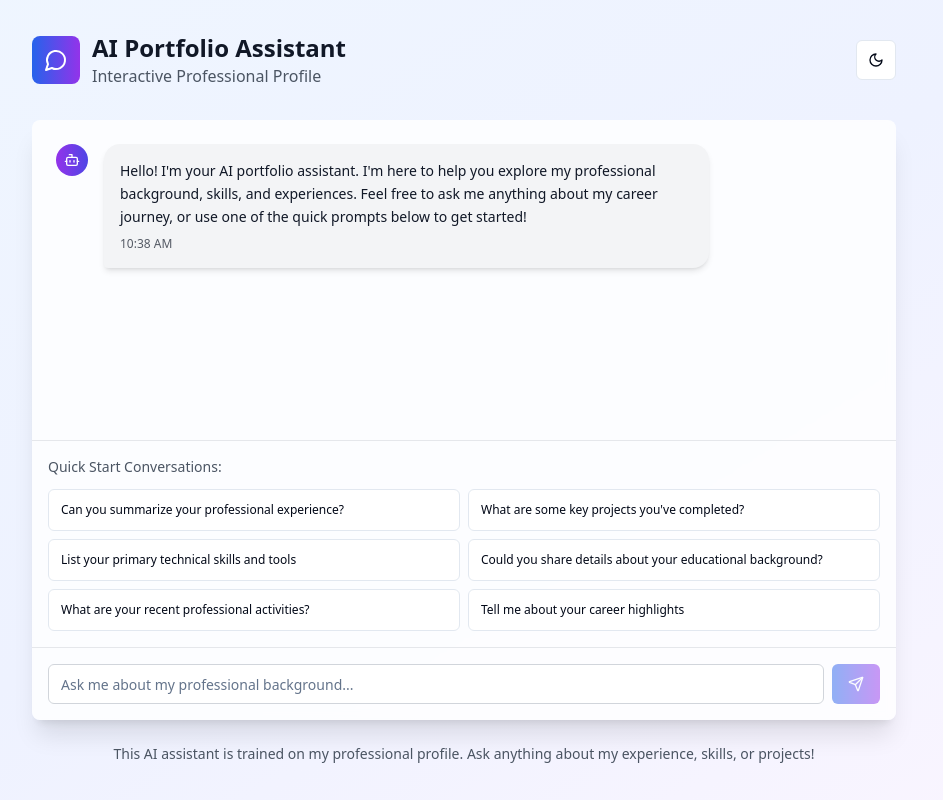
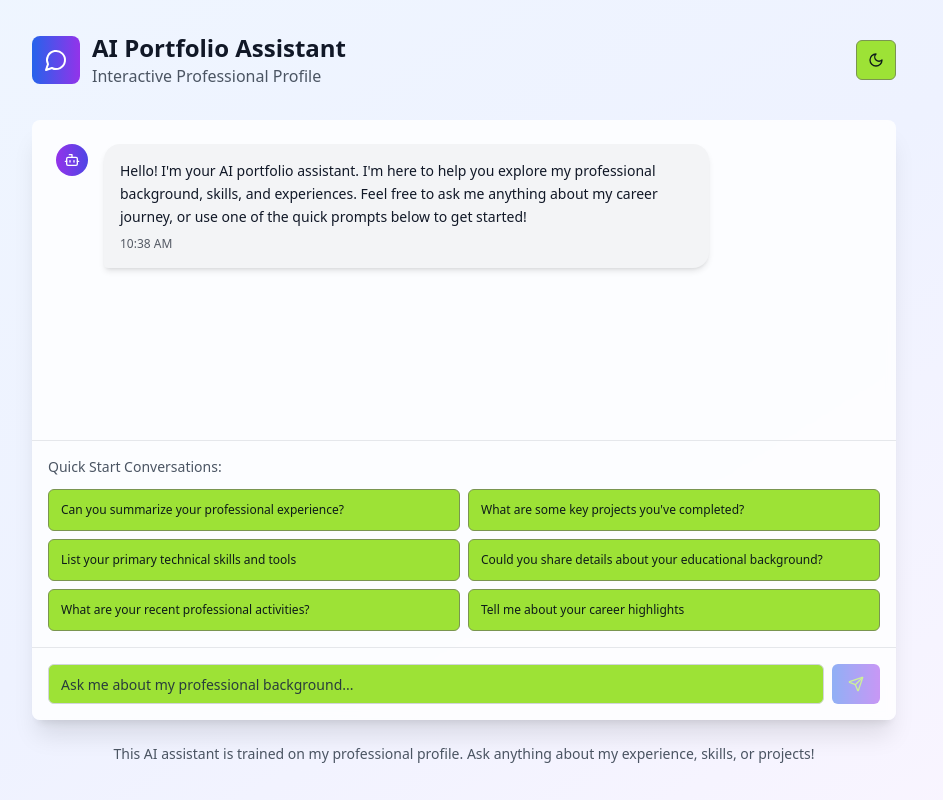
Before and after one commit to advaith-1212/RAG-Portfolio-, a React (Vite) app: page / in a window 1280 px wide. Shown: the whole page, without its empty margins (176-1119 px from the left). Built offline with nearby package versions, Linux system fonts and the light colour scheme.

Commit message:
Apply new color scheme
Update background and foreground colors for improved accessibility.

```diff
--- a/src/index.css
+++ b/src/index.css
@@ -1,86 +1,85 @@
-
 @tailwind base;
 @tailwind components;
 @tailwind utilities;
 
 @layer base {
   :root {
-    --background: 0 0% 100%;
-    --foreground: 222.2 84% 4.9%;
+    --background: 84 75% 55%; /* #54C2BB converted to HSL */
+    --foreground: 175 30% 8%; /* #0E1B1A converted to HSL */
 
-    --card: 0 0% 100%;
-    --card-foreground: 222.2 84% 4.9%;
+    --card: 84 75% 55%;
+    --card-foreground: 175 30% 8%;
 
-    --popover: 0 0% 100%;
-    --popover-foreground: 222.2 84% 4.9%;
+    --popover: 84 75% 55%;
+    --popover-foreground: 175 30% 8%;
 
-    --primary: 222.2 47.4% 11.2%;
-    --primary-foreground: 210 40% 98%;
+    --primary: 175 30% 8%;
+    --primary-foreground: 84 75% 55%;
 
-    --secondary: 210 40% 96.1%;
-    --secondary-foreground: 222.2 47.4% 11.2%;
+    --secondary: 84 50% 65%;
+    --secondary-foreground: 175 30% 8%;
 
-    --muted: 210 40% 96.1%;
-    --muted-foreground: 215.4 16.3% 46.9%;
+    --muted: 84 40% 70%;
+    --muted-foreground: 175 20% 20%;
 
-    --accent: 210 40% 96.1%;
-    --accent-foreground: 222.2 47.4% 11.2%;
+    --accent: 84 60% 60%;
+    --accent-foreground: 175 30% 8%;
 
     --destructive: 0 84.2% 60.2%;
-    --destructive-foreground: 210 40% 98%;
+    --destructive-foreground: 84 75% 55%;
 
-    --border: 214.3 31.8% 91.4%;
-    --input: 214.3 31.8% 91.4%;
-    --ring: 222.2 84% 4.9%;
+    --border: 84 30% 45%;
+    --input: 84 30% 45%;
+    --ring: 175 30% 8%;
 
     --radius: 0.5rem;
 
-    --sidebar-background: 0 0% 98%;
-    --sidebar-foreground: 240 5.3% 26.1%;
-    --sidebar-primary: 240 5.9% 10%;
-    --sidebar-primary-foreground: 0 0% 98%;
-    --sidebar-accent: 240 4.8% 95.9%;
-    --sidebar-accent-foreground: 240 5.9% 10%;
-    --sidebar-border: 220 13% 91%;
-    --sidebar-ring: 217.2 91.2% 59.8%;
+    --sidebar-background: 84 70% 60%;
+    --sidebar-foreground: 175 30% 8%;
+    --sidebar-primary: 175 30% 8%;
+    --sidebar-primary-foreground: 84 75% 55%;
+    --sidebar-accent: 84 50% 65%;
+    --sidebar-accent-foreground: 175 30% 8%;
+    --sidebar-border: 84 30% 45%;
+    --sidebar-ring: 175 30% 8%;
   }
 
   .dark {
-    --background: 222.2 84% 4.9%;
-    --foreground: 210 40% 98%;
+    --background: 175 30% 8%; /* Dark mode uses foreground as background */
+    --foreground: 84 75% 55%; /* Dark mode uses background as foreground */
 
-    --card: 222.2 84% 4.9%;
-    --card-foreground: 210 40% 98%;
+    --card: 175 30% 8%;
+    --card-foreground: 84 75% 55%;
 
-    --popover: 222.2 84% 4.9%;
-    --popover-foreground: 210 40% 98%;
+    --popover: 175 30% 8%;
+    --popover-foreground: 84 75% 55%;
 
-    --primary: 210 40% 98%;
-    --primary-foreground: 222.2 47.4% 11.2%;
+    --primary: 84 75% 55%;
+    --primary-foreground: 175 30% 8%;
 
-    --secondary: 217.2 32.6% 17.5%;
-    --secondary-foreground: 210 40% 98%;
+    --secondary: 175 20% 15%;
+    --secondary-foreground: 84 75% 55%;
 
-    --muted: 217.2 32.6% 17.5%;
-    --muted-foreground: 215 20.2% 65.1%;
+    --muted: 175 20% 15%;
+    --muted-foreground: 84 40% 70%;
 
-    --accent: 217.2 32.6% 17.5%;
-    --accent-foreground: 210 40% 98%;
+    --accent: 175 20% 15%;
+    --accent-foreground: 84 75% 55%;
 
     --destructive: 0 62.8% 30.6%;
-    --destructive-foreground: 210 40% 98%;
+    --destructive-foreground: 84 75% 55%;
 
-    --border: 217.2 32.6% 17.5%;
-    --input: 217.2 32.6% 17.5%;
-    --ring: 212.7 26.8% 83.9%;
-    --sidebar-background: 240 5.9% 10%;
-    --sidebar-foreground: 240 4.8% 95.9%;
-    --sidebar-primary: 224.3 76.3% 48%;
-    --sidebar-primary-foreground: 0 0% 100%;
-    --sidebar-accent: 240 3.7% 15.9%;
-    --sidebar-accent-foreground: 240 4.8% 95.9%;
-    --sidebar-border: 240 3.7% 15.9%;
-    --sidebar-ring: 217.2 91.2% 59.8%;
+    --border: 175 20% 15%;
+    --input: 175 20% 15%;
+    --ring: 84 50% 65%;
+    --sidebar-background: 175 25% 10%;
+    --sidebar-foreground: 84 75% 55%;
+    --sidebar-primary: 84 75% 55%;
+    --sidebar-primary-foreground: 175 30% 8%;
+    --sidebar-accent: 175 15% 20%;
+    --sidebar-accent-foreground: 84 75% 55%;
+    --sidebar-border: 175 15% 20%;
+    --sidebar-ring: 84 50% 65%;
   }
 }
 
```
